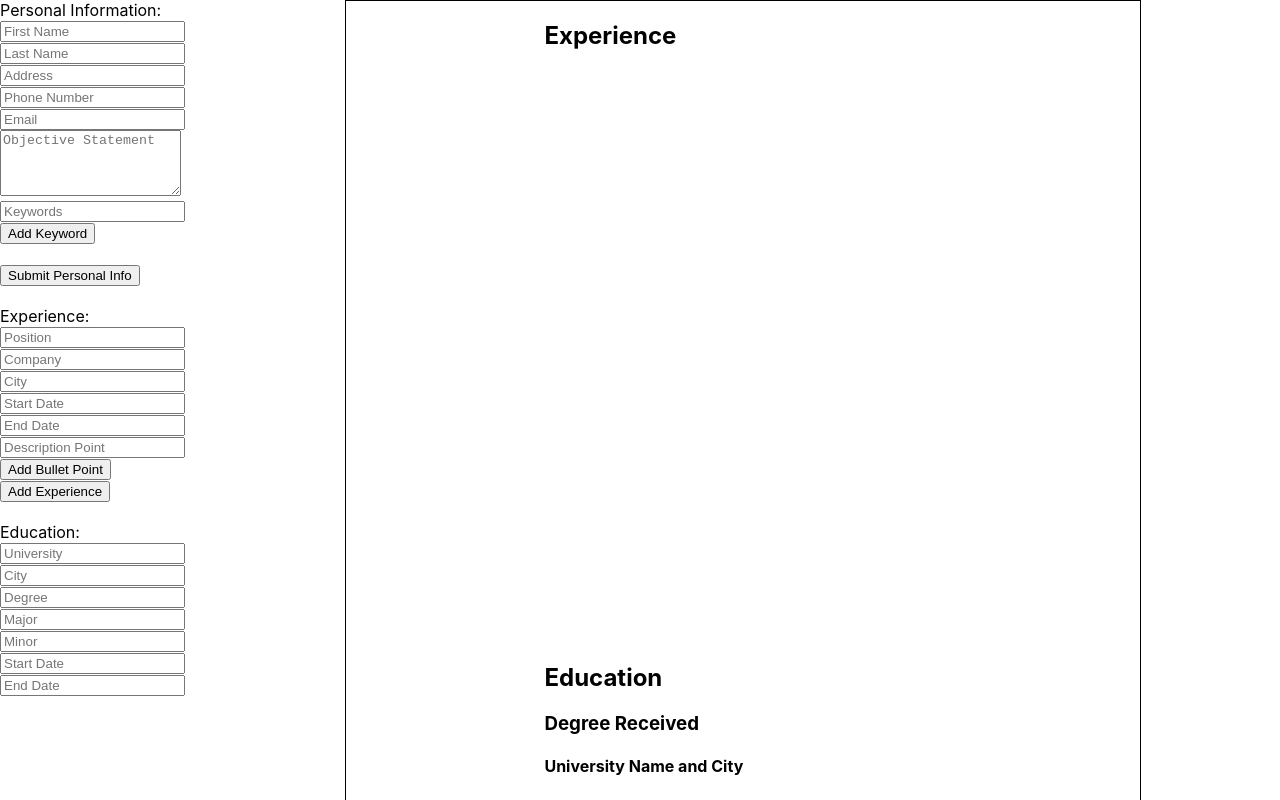
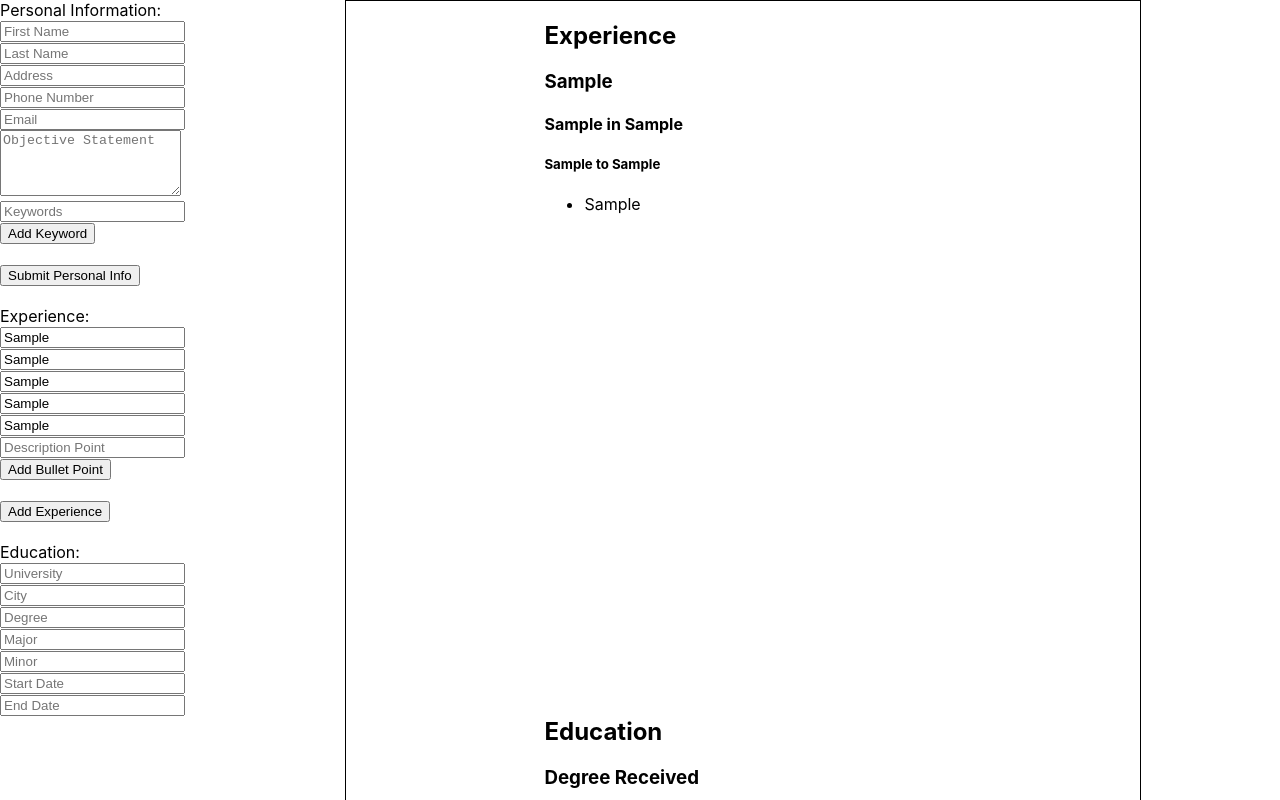
Before and after one commit to mrsashemi/react-cv-project, a React (Create React App) app: page / in a window 1280 px wide. Both pictures are taken after typing "Sample", "Sample", "Sample", "Sample", "Sample", "Sample" into the empty fields and a click on the button "Add Bullet Point". Shown: the top 800 px of the page. Built offline with nearby package versions, Linux system fonts and the light colour scheme.

Commit message:
Add dynamix functionality for adding experience to cv

```diff
--- a/src/App.css
+++ b/src/App.css
@@ -31,3 +31,7 @@
 .educationInfo {
   grid-area: Education;
 }
+
+.hidden {
+  display: none;
+}
--- a/src/App.js
+++ b/src/App.js
@@ -42,6 +42,8 @@ class App extends Component {
     };
   }
 
+  hidden = React.createRef();
+
   handleChange = (e) => {
     const { name, value } = e.target;
 
@@ -53,6 +55,7 @@ class App extends Component {
   };
 
   handleExp = (e) => {
+    this.hidden.current.className = "active";
     const { name, value } = e.target;
 
     this.setState(prevState => ({
@@ -61,6 +64,8 @@ class App extends Component {
   };
 
   handleKeywords = (e) => {
+
+
     this.setState({
       keyword: {
           text: e.target.value,
@@ -98,6 +103,7 @@ class App extends Component {
 
   onSubmitExp = (e) => {
     e.preventDefault();
+    this.hidden.current.className = "hidden";
     this.setState({
       experiences: this.state.experiences.concat(this.state.experience),
       experience: {
@@ -127,6 +133,7 @@ class App extends Component {
   }
 
   addBullet = (e) => {
+    this.hidden.current.className = "active";
     this.setState(prevState => ({
       experience: {
         ...prevState.experience,
@@ -169,7 +176,11 @@ class App extends Component {
           <ContactInfo jobSeeker={jobSeeker} keywords={keywords}  />
           <div className='experienceInfo'>
             <h2>Experience</h2>
-            <ExperienceInfo experiences={experiences} />
+            <ExperienceInfo
+              experiences={experiences}
+              experience={experience}
+              hidden={this.hidden}
+            />
           </div>
           <div className='educationInfo'>
             <h2>Education</h2>
--- a/src/components/Contact.js
+++ b/src/components/Contact.js
@@ -22,7 +22,7 @@ export class ContactForm extends Component {
                     <input onChange={this.props.handleChange} value={jobSeeker.email} name="email" type="email" id="emailInput" placeholder='Email' /><br></br>
                     <textarea onChange={this.props.handleChange} value={jobSeeker.objective} name="objective" id="objectiveInput" placeholder='Objective Statement' rows="4" maxLength="50" /><br></br>
                     <input onChange={this.props.handleKeywords} value={keyword.text} type="text" id="keywordInput" placeholder='Keywords' /><br></br>
-                    <button onClick={this.props.addKeyword} >Add Keyword</button><br></br>
+                    <button onClick={this.props.addKeyword} type="button" >Add Keyword</button><br></br>
                     <br></br><button type="submit">Submit Personal Info</button>
                 </form>
             </div>
--- a/src/components/Experience.js
+++ b/src/components/Experience.js
@@ -18,7 +18,7 @@ export class ExperienceForm extends Component {
                     <input onChange={this.props.handleExp} value={experience.start} name="start"  type="text" id="startDateInput" placeholder='Start Date' /><br></br>
                     <input onChange={this.props.handleExp} value={experience.end} name="end" type="text" id="endDateInput" placeholder='End Date' /><br></br>
                     <input onChange={this.props.handleBullets} value={experience.bullet.text}  type="text" id="describeDutiesInput" placeholder='Description Point' /><br></br>
-                    <button onClick={this.props.addBullet}>Add Bullet Point</button>
+                    <button onClick={this.props.addBullet} type="button" >Add Bullet Point</button><br></br>
                     <br></br><button type="submit">Add Experience</button>
                 </form>
             </div>
@@ -33,12 +33,11 @@ export class ExperienceInfo extends Component {
     }
 
     render() {
-        const { experiences  } = this.props;
+        const { experiences, experience } = this.props;
 
         return (
             <div className='experiencePoint'>
-                {experiences.map((experience) => {
-                    <div>
+                <div className="hidden" ref={this.props.hidden}>
                     <h3>{experience.position}</h3>
                     <h4>{experience.company} in {experience.city}</h4>
                     <h5>{experience.start} to {experience.end}</h5>
@@ -48,6 +47,19 @@ export class ExperienceInfo extends Component {
                         })}
                     </ul>
                 </div>
+                {experiences.map((experience) => {
+                    return (
+                        <div key={experience.id}>
+                            <h3>{experience.position}</h3>
+                            <h4>{experience.company} in {experience.city}</h4>
+                            <h5>{experience.start} to {experience.end}</h5>
+                            <ul>
+                                {experience.bullets.map((bullet) => {
+                                    return <li key={bullet.id}>{bullet.text}</li>
+                                })}
+                            </ul>
+                        </div>
+                    );
                 })}
             </div>
         );
```
Lines whose indentation alone changed are shown as unchanged.
